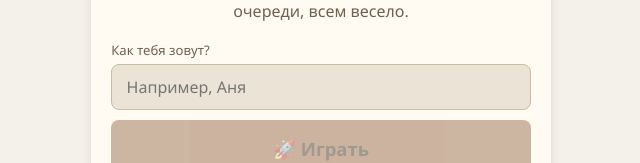
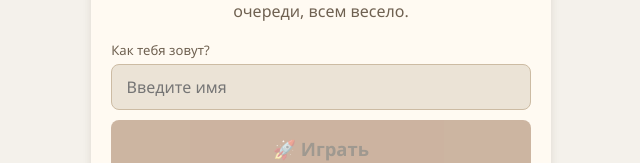
Before and after one commit to Malikk-Sh/Draw-game, a Vue app in the folder client/: page / in a window 1280 px wide. Shown: the part 353-516 px from the top of the page, without its empty margins (319-959 px from the left). Built offline with nearby package versions, Linux system fonts and the light colour scheme; no server answers.

Commit message:
Update placeholder text for nickname input

```diff
--- a/client/src/views/HomeView.vue
+++ b/client/src/views/HomeView.vue
@@ -32,7 +32,7 @@ function play() {
           <span class="muted field-lbl">Как тебя зовут?</span>
           <input
             v-model="nickname"
-            placeholder="Например, Аня"
+            placeholder="Введите имя"
             maxlength="20"
             @keydown.enter="play"
             autocomplete="off"
```
